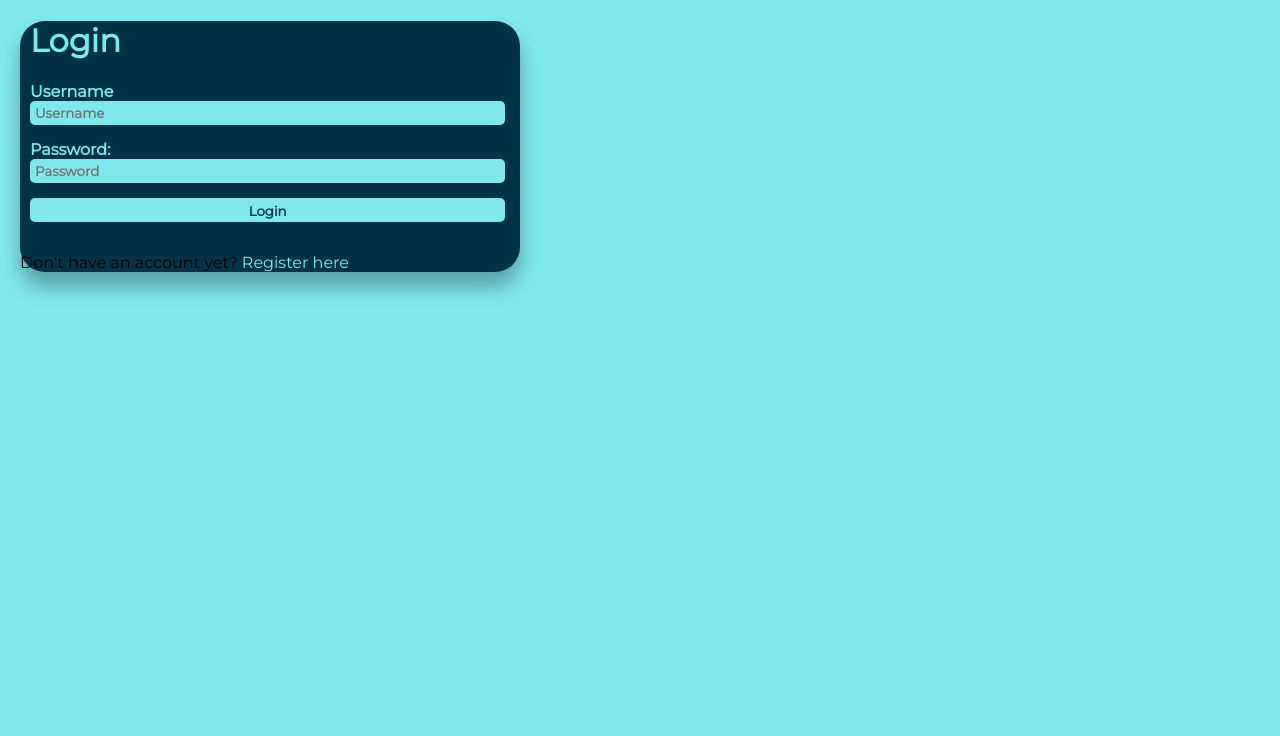
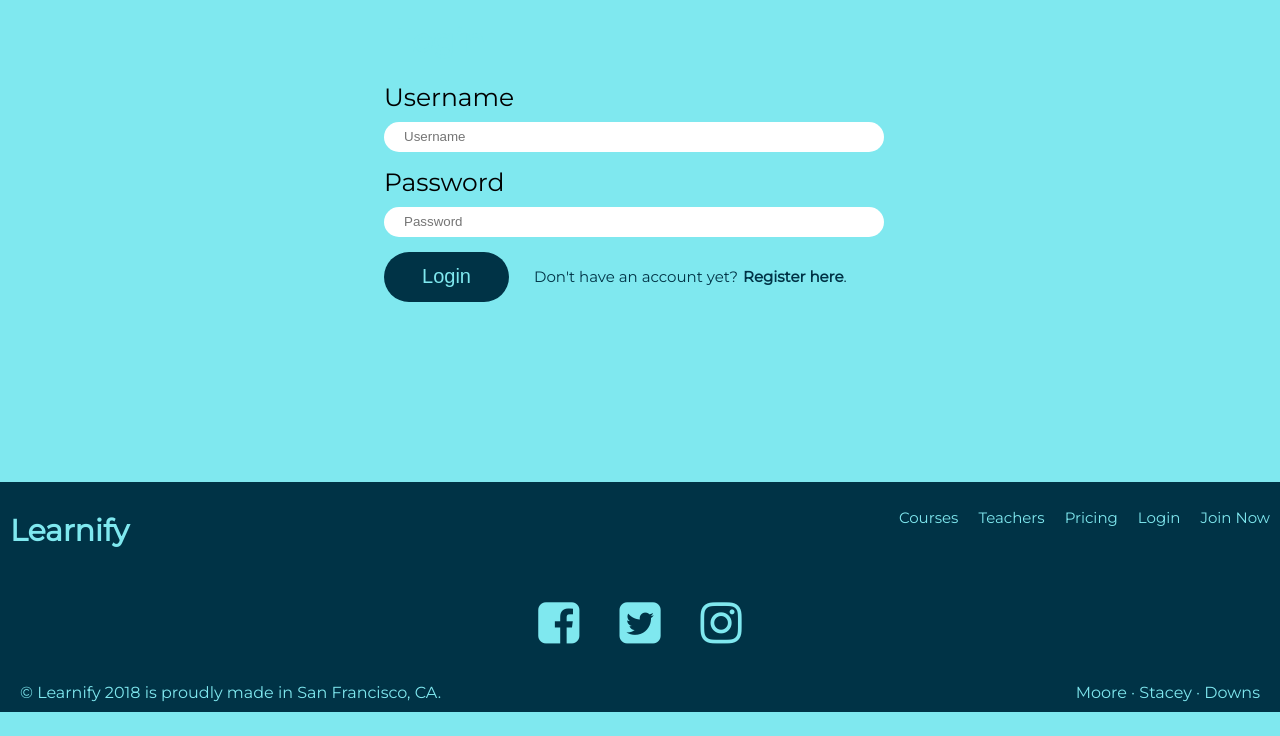
Before and after one commit to addison912/learnify.ly, a Django app: page /user_login in a window 1280 px wide. Shown: the part 64-800 px from the top of the page. Run offline with Django 3.2, Linux system fonts and the light colour scheme; some libraries are stand-ins or nearby versions.

Commit message:
bunch of work

```diff
--- a/learnify/static/css/main.css
+++ b/learnify/static/css/main.css
@@ -135,11 +128,21 @@ nav ul li:hover:before {
   font-weight: bold;
 }
 
-/* .container {
-  display: flex;
-  flex-direction: column;
-  justify-content: center;
-} */
+.jumbotron input {
+  width: 97%;
+  font-weight: bold;
+  color: #7FE8EF;
+  border-radius: 100px;
+  margin-top: 10px;
+}
+
+.jumbotron input[type='submit'] {
+  margin-bottom: 20px;
+}
+
+.jumbotron form {
+  padding-left: 10px;
+}
 
 .registrationcontainer {
   display: flex;
@@ -147,43 +150,21 @@ nav ul li:hover:before {
   align-items: center;
 }
 
-.jumbotron form {
-  padding-left: 10px;
-  /* display: flex;
-  justify-content: center; */
-}
-
-/* .jumbotron form input {
-  margin-left: 50%;
-  margin-right: 50%;
-} */
-
 .helptext {
   display: none;
 }
 
 .register {
   text-align: center;
-  padding-top: 5px;
-  color: #7FE8EF
+  padding-top: 10px;
+  color: #7FE8EF;
+  font-size: 25px;
 }
 
 .thanks {
   color: #7FE8EF;
   text-align: center;
   padding: 10px;
-}
-
-body>main>div>div>form>input {
-  margin-bottom: 15px;
-  background-color: #7FE8EF;
-}
-
-.jumbotron input {
-  width: 97%;
-  font-family: 'Montserrat', sans-serif;
-  font-weight: bold;
-  color: #003346;
 }
 
 /*//////////// background video ////////////*/
@@ -240,7 +196,77 @@ textarea {
   resize: none;
 }
 
+/*//////////// login page ////////////*/
 
+
+.login {
+  color: #7FE8EF;
+  margin-left: 10px;
+}
+
+.no-account {
+  display: flex;
+  justify-content: center;
+  font-size: 15px;
+  color: #003346;
+  margin-left: 25px;
+}
+
+.register-here {
+  color: #003346;
+  font-weight: 700;
+  margin-left: 5px;
+}
+
+.login-form input {
+  margin-bottom: 15px;
+}
+
+.login-form {
+  margin-left: 30%;
+  margin-bottom: 165px;
+}
+
+.login-form-2 {
+  display: flex;
+  flex-direction: column;
+}
+
+.username-div {
+  display: flex;
+  flex-direction: column;
+}
+
+.username-label, .password-label {
+  margin-bottom: 10px;
+  font-size: 25px;
+}
+
+.password-div {
+  display: flex;
+  flex-direction: column;
+}
+
+.username-and-password-input {
+  width: 500px;
+  height: 30px;
+  border-radius: 100px;
+  padding-left: 20px;
+}
+
+.login-button {
+  width: 125px;
+  height: 50px;
+  border-radius: 75px;
+  font-size: 20px;
+  background-color: #003346;
+  color: #7FE8EF;
+}
+
+.login-div {
+  display: flex;
+  flex-direction: row;
+}
 
 /*//////////// course create form end ////////////*/
 /*//////////// course page start ////////////*/
@@ -304,13 +384,64 @@ button.stripe-button-el>span {
 /*//////////// footer start ////////////*/
 
 footer {
-  position: fixed;
-  bottom: 100vh;
-  margin-top: 20px;
-  text-align: center;
-  background: black;
-  color: whitesmoke;
-  padding:10px;
+  background-color: #003346;
+  position: relative;
+  width: 100%;
+  height: 230px;
+  margin-top: 100px;
+  bottom: 0px;
+}
+
+.learnify-2018 {
+  color: #7FE8EF;
+  margin-left: 20px;
+  margin-bottom: 0;
+}
+
+.footer-ul {
+  display: flex;
+  flex-direction: row;
+}
+
+.bottom-nav {
+  display: flex;
+  flex-direction: row;
+  justify-content: space-between;
+}
+
+.footer-ul li {
+  padding: 10px 10px 0 10px;
+  color: #7FE8EF;
+  font-size: 15px;
+}
+
+.first-li {
+  font-size: 30px;
+  margin-right: 20px;
+  margin-left: 10px;
+  font-weight: 700;
+}
+
+.social-media {
+  display: flex;
+  flex-direction: row;
+  justify-content: center;
+}
+
+.fa {
+  margin: 20px;
+}
+
+.names {
+  display: flex;
+  flex-direction: row;
+  justify-content: space-between;
+}
+
+.our-names {
+  margin-right: 20px;
+  color: #7FE8EF;
+  margin-bottom: 0;
 }
 
 /*///////// About Us Page Start ///////////*/
--- a/learnify/templates/learnify/base.html
+++ b/learnify/templates/learnify/base.html
@@ -9,6 +9,7 @@
   <link href="{% static 'css/uni-form.css' %}" rel="stylesheet"/>
   <link href="{% static 'css/style.uni-form.css' %}" rel="stylesheet"/>
   <link rel="stylesheet" href="{% static 'css/main.css' %}" />
+  <link rel="stylesheet" href="https://maxcdn.bootstrapcdn.com/font-awesome/4.7.0/css/font-awesome.min.css">
   <title>Learnify</title>
 </head>
 
@@ -37,8 +38,25 @@
     {% block content %} {% endblock %}
   </main>
   <footer>
-    <span>&copy; Learnify 2018</span>
-    COPYRIGHT LEARNIFY 2018
+    <div class="bottom-nav">
+      <p class="first-li"><a>Learnify</a></p>
+      <ul class="footer-ul">
+        <li><a>Courses</a></li>
+        <li><a>Teachers</a></li>
+        <li><a>Pricing</a></li>
+        <li><a>Login</a></li>
+        <li><a>Join Now</a></li>
+      </ul>
+    </div>
+    <div class="social-media">
+      <a href=""><i class="fa fa-facebook-square fa-3x" aria-hidden="true"></i></a>
+      <a href=""><i class="fa fa-twitter-square fa-3x" aria-hidden="true"></i></a>
+      <a href=""><i class="fa fa-instagram fa-3x" aria-hidden="true"></i></a>
+    </div>
+    <div class="names">
+      <p class="learnify-2018">&copy; Learnify 2018 is proudly made in San Francisco, CA.</p>
+      <p class="our-names">Moore · Stacey · Downs</p>
+    </div>
   </footer>
 </body>
 
--- a/learnify/templates/learnify/login.html
+++ b/learnify/templates/learnify/login.html
@@ -2,18 +2,26 @@
 {% block content %}
 
 <div class="container">
-    <div class="jumbotron">
+    <div class="login-form">
         <h1 class="login">Login</h1>
-        <form method="post" action="{% url 'user_login' %}">
+        <form class="login-form-2" method="post" action="{% url 'user_login' %}">
             {% csrf_token %}
             {# A more 'HTML' way of createing the login form #}
-            <label for="username">Username</label>
-            <input type="text" name="username" placeholder="Username">
-            <label for="password">Password:</label>
-            <input type="password" name="password" placeholder="Password">
-            <input type="submit" name="" value="Login">
+            <div class="username-and-password">
+                <div class="username-div">
+                    <label class="username-label" for="username">Username</label>
+                    <input class="username-and-password-input" type="text" name="username" placeholder="Username">
+                </div>
+                <div class="password-div">
+                    <label class="password-label" for="password">Password</label>
+                    <input class="username-and-password-input" type="password" name="password" placeholder="Password">
+                </div>
+            </div>
+            <div class="login-div">
+                <input class="login-button" type="submit" name="" value="Login">
+                <p class="no-account">Don't have an account yet?<a class="register-here" href="{% url 'register' %}">Register here</a>.</p>
+            </div>
         </form>
-        <p>Don't have an account yet? <a href="{% url 'register' %}">Register here</a>.</p>
     </div>
 </div>
 {% endblock %}
--- a/learnify/templates/learnify/profile.html
+++ b/learnify/templates/learnify/profile.html
@@ -3,11 +3,13 @@
 {% block content %}
     {% if user.is_authenticated %}
     <div class="profile-info">
-        <h2 class="profile-name">HI {{profile.first_name}}</h2>
+        <h2 class="profile-name">Hi {{profile.first_name}}</h2>
         <img class="profile-pic" src="/media/{{profile.profile_pic}}">
     </div>
+
 
     {% else %}
         <h2><span><a href="register">Register</a></span> or <span><a href="login">login</a></span> to view your profile</h2>
     {% endif %}
+
 {% endblock %}
```
Also changed, not shown: other parts of learnify/static/css/main.css (+54 -32 lines), learnify/templates/learnify/create_course_form.html (+8 -6 lines).
